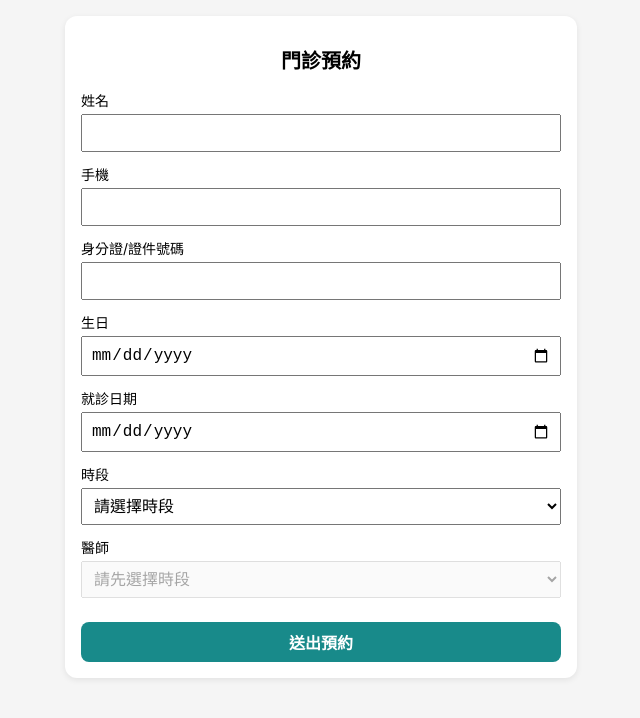
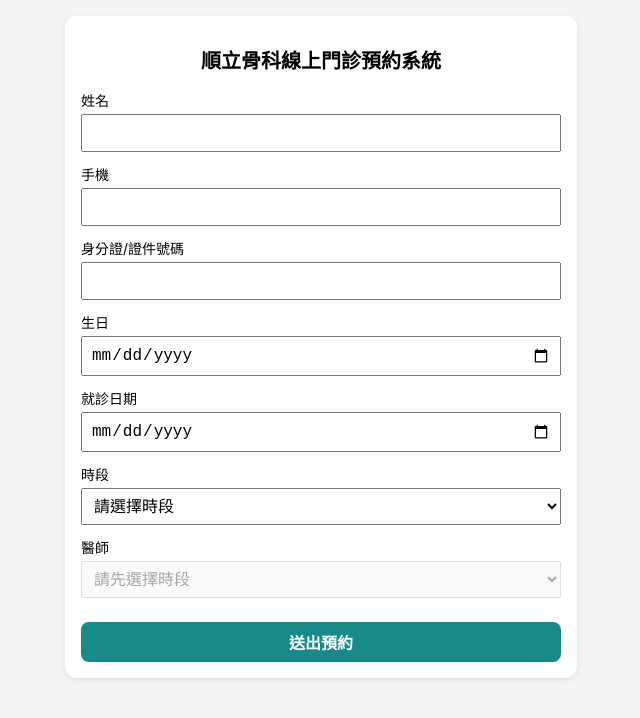
Before and after one commit to invoke910-collab/clinic-booking, a website: page docs/booking.html in a window 1280 px wide. Shown: the whole page, without its empty margins (319-959 px from the left). Drawn offline with nearby package versions, Linux system fonts and the light colour scheme.

Commit message:
Update booking.html

```diff
--- a/docs/booking.html
+++ b/docs/booking.html
@@ -110,7 +110,7 @@
 </head>
 <body>
   <div class="container">
-    <h1>門診預約</h1>
+    <h1>順立骨科線上門診預約系統</h1>
 
     <form id="bookingForm" onsubmit="return false;">
       <div class="form-group">
```
